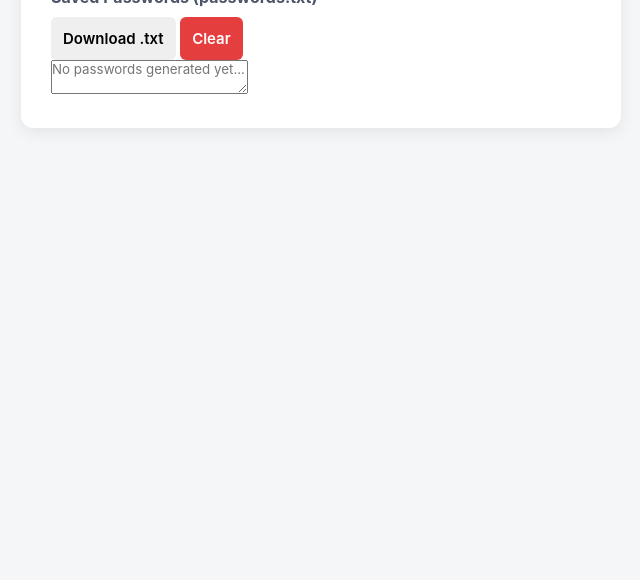
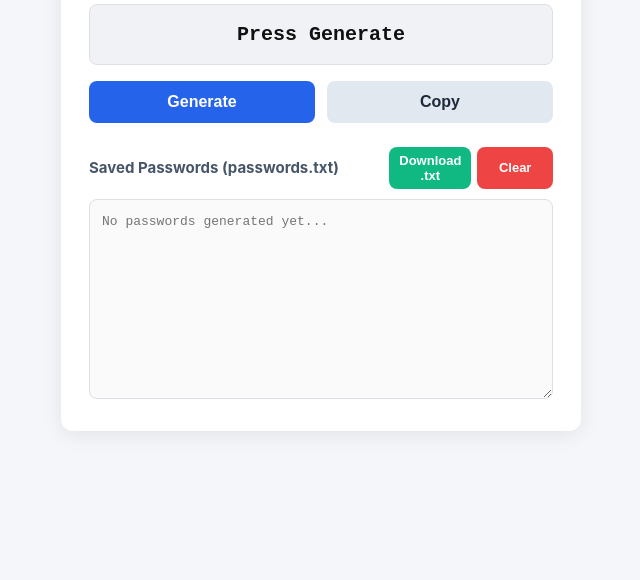
Before and after one commit to do6r0/pass-gen, a plain HTML site: page index.html in a window 1280 px wide. Shown: the part 220-800 px from the top of the page, without its empty margins (319-959 px from the left). Drawn offline with Linux system fonts and the light colour scheme.

Commit message:
Update style.css

```diff
--- a/style.css
+++ b/style.css
@@ -2,104 +2,136 @@
     box-sizing: border-box;
     margin: 0;
     padding: 0;
-    font-family: -apple-system, BlinkMacSystemFont, "Segoe UI", Roboto, Helvetica, Arial, sans-serif;
 }
 
 body {
-    background-color: #f4f6f8;
+    font-family: -apple-system, BlinkMacSystemFont, "Segoe UI", Roboto, Helvetica, Arial, sans-serif;
+    background-color: #f4f6f9;
     color: #333;
     display: flex;
     justify-content: center;
-    padding: 40px 20px;
+    align-items: center;
+    min-height: 100vh;
+    padding: 20px;
 }
 
 .container {
     background: #ffffff;
-    max-width: 600px;
     width: 100%;
-    padding: 30px;
+    max-width: 520px;
+    padding: 28px;
     border-radius: 12px;
-    box-shadow: 0 4px 16px rgba(0, 0, 0, 0.08);
+    box-shadow: 0 4px 20px rgba(0, 0, 0, 0.08);
 }
 
 h1 {
-    font-size: 24px;
+    font-size: 22px;
+    text-align: center;
     margin-bottom: 20px;
-    text-align: center;
-    color: #1a202c;
+    color: #1a1a1a;
 }
 
-.password-box {
-    background: #edf2f7;
-    border: 2px dashed #cbd5e0;
+.password-display {
+    background-color: #f0f2f5;
+    border: 1px solid #dcdfe6;
     border-radius: 8px;
     padding: 18px;
+    font-family: "Courier New", Courier, monospace;
+    font-size: 20px;
+    font-weight: bold;
     text-align: center;
-    margin-bottom: 20px;
-    font-family: "Courier New", Courier, monospace;
-    font-size: 22px;
-    font-weight: bold;
-    color: #2d3748;
+    margin-bottom: 16px;
     word-break: break-all;
+    color: #111;
 }
 
 .controls {
     display: flex;
-    flex-wrap: wrap;
-    gap: 10px;
-    margin-bottom: 25px;
+    gap: 12px;
+    margin-bottom: 24px;
 }
 
 .btn {
-    flex: 1 1 45%;
+    flex: 1;
     padding: 12px;
+    font-size: 16px;
+    font-weight: 600;
     border: none;
-    border-radius: 6px;
-    font-size: 15px;
-    font-weight: 600;
+    border-radius: 8px;
     cursor: pointer;
-    transition: opacity 0.2s;
+    transition: background-color 0.2s, transform 0.1s;
 }
 
-.btn:hover {
-    opacity: 0.9;
+.btn:active {
+    transform: scale(0.98);
 }
 
 .primary {
-    background-color: #3182ce;
+    background-color: #2563eb;
     color: white;
 }
 
+.primary:hover {
+    background-color: #1d4ed8;
+}
+
 .secondary {
-    background-color: #718096;
+    background-color: #e2e8f0;
+    color: #1e293b;
+}
+
+.secondary:hover {
+    background-color: #cbd5e1;
+}
+
+.history-header {
+    display: flex;
+    justify-content: space-between;
+    align-items: center;
+    margin-bottom: 10px;
+    flex-wrap: wrap;
+    gap: 8px;
+}
+
+.history-header h2 {
+    font-size: 15px;
+    color: #475569;
+}
+
+.history-actions {
+    display: flex;
+    gap: 6px;
+}
+
+.btn.small {
+    padding: 6px 10px;
+    font-size: 13px;
+    background-color: #10b981;
     color: white;
 }
 
-.success {
-    background-color: #38a169;
-    color: white;
+.btn.small:hover {
+    background-color: #059669;
 }
 
-.danger {
-    background-color: #e53e3e;
-    color: white;
+.btn.small.danger {
+    background-color: #ef4444;
 }
 
-.history-section h2 {
-    font-size: 16px;
-    margin-bottom: 10px;
-    color: #4a5568;
+.btn.small.danger:hover {
+    background-color: #dc2626;
 }
 
-pre {
-    background: #1a202c;
-    color: #a0aec0;
-    padding: 15px;
+textarea {
+    width: 100%;
+    height: 200px;
+    padding: 12px;
+    font-family: "Courier New", Courier, monospace;
+    font-size: 13px;
+    border: 1px solid #dcdfe6;
     border-radius: 8px;
-    font-family: "Courier New", Courier, monospace;
-    font-size: 14px;
-    max-height: 250px;
-    overflow-y: auto;
-    white-space: pre-wrap;
+    resize: vertical;
+    background-color: #fafafa;
+    color: #222;
     line-height: 1.5;
 }
```
